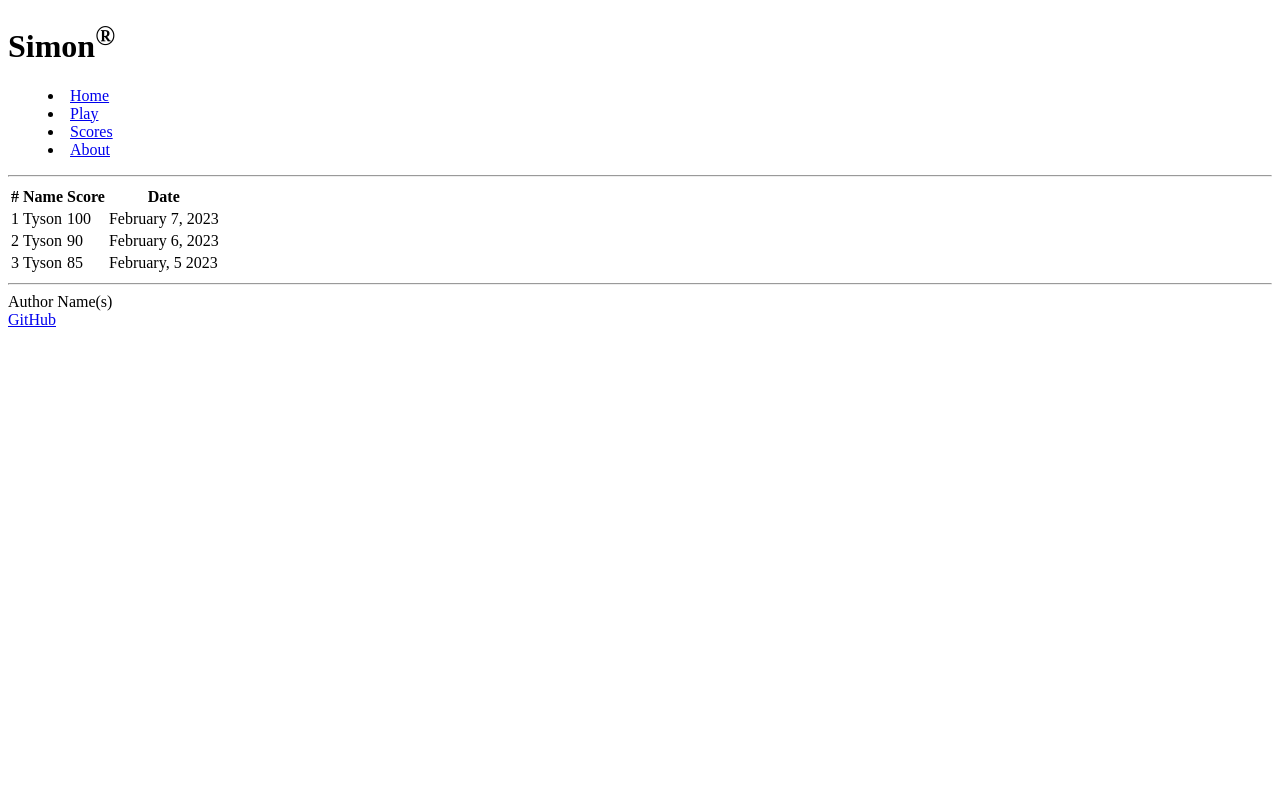
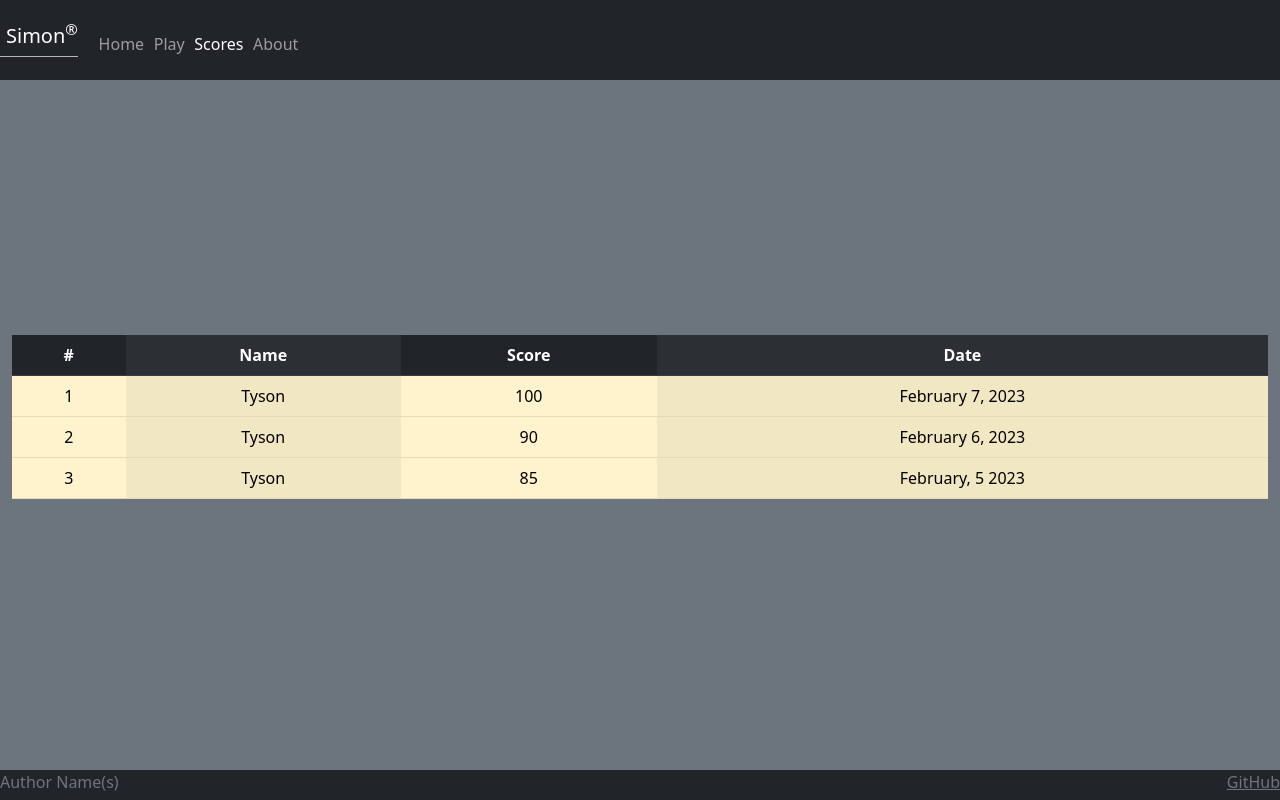
Before and after one commit to tyson314/simon-remake, a plain HTML site: page scores.html in a window 1280 px wide. Drawn offline with nearby package versions, Linux system fonts and the light colour scheme.

Commit message:
updated scores with bootstrap

```diff
--- a/scores.html
+++ b/scores.html
@@ -1,29 +1,42 @@
 <!DOCTYPE html>
 <html land="en">
     <head>
+        <meta charset="UTF-8" />
+        <meta name="viewport" content="width=device-width, initial-scale=1.0" />
         <title>Scores</title>
+        <link rel="icon" href="favicon.ico" />
+        <link rel="stylesheet" href="main.css" />
+        <link
+          href="https://cdn.jsdelivr.net/npm/bootstrap@5.2.2/dist/css/bootstrap.min.css"
+          rel="stylesheet"
+          integrity="sha384-Zenh87qX5JnK2Jl0vWa8Ck2rdkQ2Bzep5IDxbcnCeuOxjzrPF/et3URy9Bv1WTRi"
+          crossorigin="anonymous"
+        />
     </head>
-    <body>
-        <header>
-            <h1>
-                Simon<sup>&reg;</sup>
-            </h1>
-
-            <nav>
-                <menu>
-                    <li><a href="index.html">Home</a></li>
-                    <li><a href="play.html">Play</a></li>
-                    <li><a href="scores.html">Scores</a></li>
-                    <li><a href="about.html">About</a></li>
-                </menu>
-            </nav>
-
-            <hr />
+    <body class="bg-dark text-light">
+      <header class="container-fluid">
+        <nav class="navbar fixed-top navbar-dark">
+          <a class="navbar-brand" href="#">Simon<sup>&reg;</sup></a>
+          <menu class="navbar-nav">
+            <li class="nav-item">
+              <a class="nav-link" href="index.html">Home</a>
+            </li>
+            <li class="nav-item">
+              <a class="nav-link" href="play.html">Play</a>
+            </li>
+            <li class="nav-item">
+              <a class="nav-link active" href="scores.html">Scores</a>
+            </li>
+            <li class="nav-item">
+              <a class="nav-link" href="about.html">About</a>
+            </li>
+          </menu>
+        </nav>
         </header>
 
-        <main>
-            <table>
-                <thead>
+        <main class="container-fluid bg-secondary text-center">
+            <table class="table table-warning table-striped-columns">
+                <thead class="table-dark">
                     <tr>
                         <th>#</th>
                         <th>Name</th>
@@ -54,11 +67,13 @@
             </table>
         </main>
 
-        <footer>
-            <hr />
-            <span class="text-reset">Author Name(s)</span>
-            <br />
-            <a href="https://github.com/tyson314/simon-remake.git">GitHub</a>
+        <footer class="bg-dark text-dark text-muted">
+            <div>
+                <span class="text-reset">Author Name(s)</span>
+                <a  class="text-reset"
+                    href="https://github.com/tyson314/simon-remake.git"
+                    >GitHub</a>
+            </div>
         </footer>
     </body>
 </html>
```
